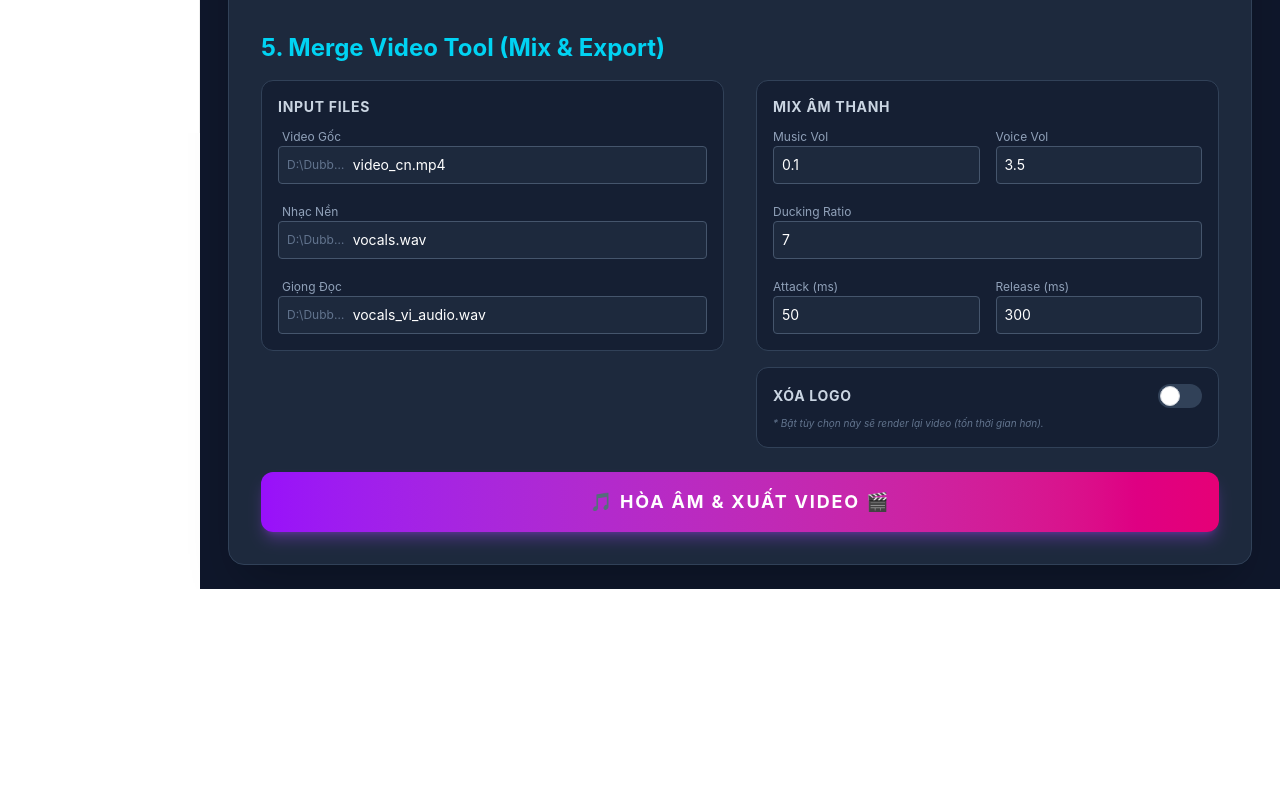
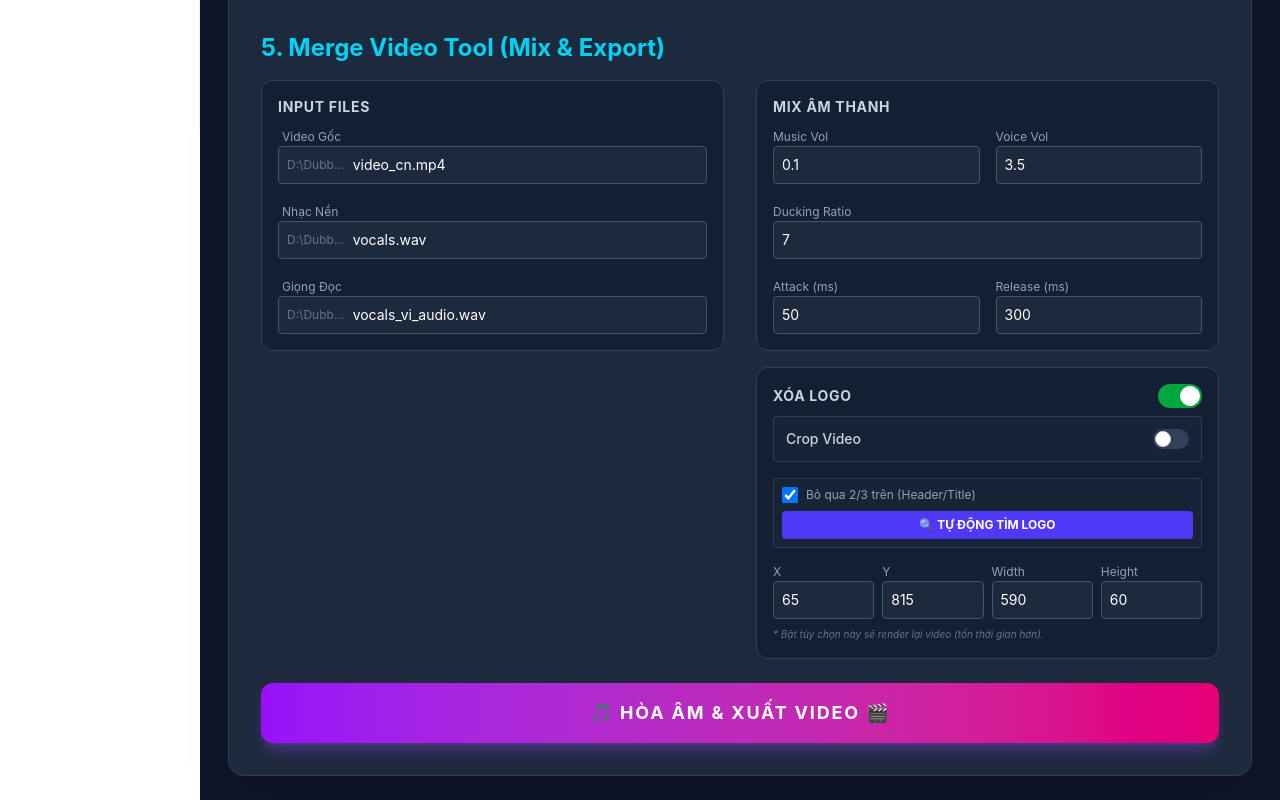
Before and after one commit to tinhtan2505/mp3-to-audio-fe, a Next.js app: page /dubbing in a window 1280 px wide. Shown: the part 731-1531 px from the top of the page. Before the commit the page ends 1320 px from the top, so only its background shows below. Built offline with nearby package versions, Linux system fonts and the light colour scheme; no server answers; sample sign-in values are in the browser's storage.

Commit message:
Update DubbingPage.tsx

```diff
--- a/src/app/modules/dubbing/DubbingPage.tsx
+++ b/src/app/modules/dubbing/DubbingPage.tsx
@@ -42,7 +42,7 @@ const DubbingPage: React.FC = () => {
   const [releaseTime, setReleaseTime] = useState<number>(300);
 
   // --- STATE CẤU HÌNH XÓA LOGO ---
-  const [removeLogo, setRemoveLogo] = useState<boolean>(false);
+  const [removeLogo, setRemoveLogo] = useState<boolean>(true);
   const [logoX, setLogoX] = useState<number>(65);
   const [logoY, setLogoY] = useState<number>(815);
   const [logoW, setLogoW] = useState<number>(590);
```
